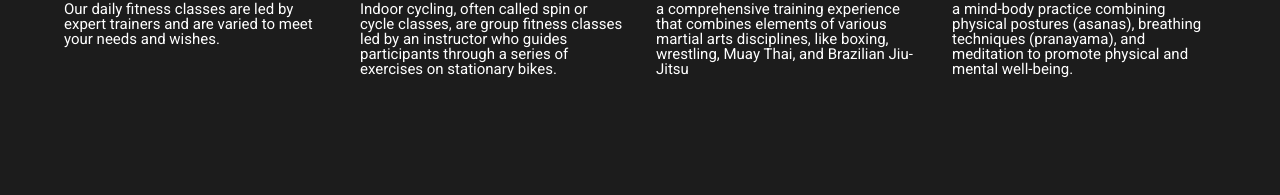
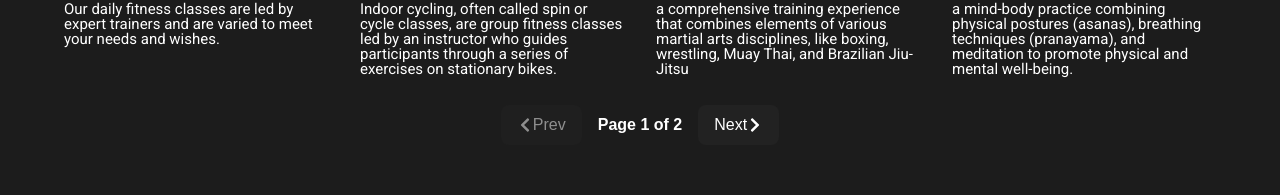
Before and after one commit to CharbelWehbe/gym-ai-frontend, a React (Vite) app: page /categories in a window 1280 px wide. Shown: the part 934-1129 px from the top of the page. Built offline with nearby package versions, Linux system fonts and the light colour scheme.

Commit message:
some changes

```diff
--- a/src/Categories.css
+++ b/src/Categories.css
@@ -74,6 +74,60 @@
   line-height: 100%;
   letter-spacing: 0%;
 }
+.pagination-controls {
+  display: flex;
+  justify-content: center;
+  align-items: center;
+  gap: 1rem;
+  margin-top: 20px;
+}
+
+.pagination-controls button {
+  display:flex;
+  /* justify-content:space-between; */
+  align-items:center;
+  padding: 8px 16px;
+  background-color: #222;
+  color: white;
+  border: none;
+  border-radius: 8px;
+  cursor: pointer;
+  transition: 0.2s ease;
+}
+
+.pagination-controls button:disabled {
+  opacity: 0.5;
+  cursor: not-allowed;
+}
+
+.pagination-controls span {
+  font-weight: bold;
+  font-size: 16px;
+}
+
+/* Tablet View (iPad, etc.) */
+@media (max-width: 1024px)and (min-width: 821px){
+
+.cat-title{
+  //margin-top:8.5%;
+ padding:4.2%;
+}
+
+
+
+
+
+
+
+}
+
+@media(max-width:820px){
+  .cat-title{
+    font-size:70px;
+  }
+
+}
+
 
 /* Responsive */
 @media (max-width: 480px) {
@@ -154,20 +208,3 @@
     text-align: start;
   }
 }
-
-/* Tablet View (iPad, etc.) */
-@media (max-width: 1024px)and (min-width: 821px){
-
-.cat-title{
-  //margin-top:8.5%;
- padding:4.2%;
-
-}
-
-
-
-
-
-
-
-}
--- a/src/Favorites.css
+++ b/src/Favorites.css
@@ -79,6 +79,11 @@
   color: #fff;
     padding: 0.5rem 0;
 
+}
+.favorite-arrow{
+    color: #c31afb;
+  font-size: 20px;
+  transition: transform 0.2s ease;
 }
 .removed-label {
   color: #ff6666;
--- a/src/components/Navbar.jsx
+++ b/src/components/Navbar.jsx
@@ -1,11 +1,16 @@
 import '../App.css';
-import { useState } from 'react';
-import { NavLink } from "react-router-dom";
+import { useState ,useEffect} from 'react';
+import { NavLink,useLocation  } from "react-router-dom";
 
 export default function Navbar() {
     const [isOpen, setIsOpen] = useState(false);
     const handleLinkClick = () => setIsOpen(false);
+const location = useLocation();
 
+  // Close the burger menu whenever route changes
+  useEffect(() => {
+    setIsOpen(false);
+  }, [location]);
   return (
     <nav className="navbar transparent-navbar">
       <div className="logo">
@@ -34,7 +39,7 @@ export default function Navbar() {
         <NavLink to="/login" onClick={handleLinkClick} className={({ isActive }) => isActive ? "button-18 active-button" : "button-18"}>Sign In</NavLink>
        {/* This profile icon shows ONLY on desktop */}
         <div className="profile-icon-desktop">
-          <NavLink to="/profile" onClick={handleLinkClick} className="btn-nav">
+          <NavLink to="/profile" onClick={handleLinkClick} className={({ isActive }) => isActive ? "btn-nav active-button" : "btn-nav"}>
             <img src="/profile-icon.png" alt="Profile" className="profile-icon" />
           </NavLink>
         </div>
--- a/src/pages/Categories.jsx
+++ b/src/pages/Categories.jsx
@@ -1,7 +1,9 @@
 import '../Categories.css'
 import React from 'react';
+import { useState ,useRef ,useEffect  } from 'react';
+
 import { Link } from 'react-router-dom';
-import { FaChevronRight } from "react-icons/fa";
+import { FaChevronRight ,FaChevronLeft  } from "react-icons/fa";
 
 const categories = [
   { id: 'strength', title: 'Strength training', image: '/gym-image-1.png',description: 'Sculpt and strengthen your body with our advanced equipment.' },
@@ -12,17 +14,56 @@ const categories = [
   { id: 'cycle', title: 'Lets cycle', image: '/cat6.jpg',description: 'Indoor cycling, often called spin or cycle classes, are group fitness classes led by an instructor who guides participants through a series of exercises on stationary bikes.' },
   { id: 'mma', title: 'Mma', image: '/cat7.jpg',description: 'a comprehensive training experience that combines elements of various martial arts disciplines, like boxing, wrestling, Muay Thai, and Brazilian Jiu-Jitsu' },
   { id: 'yoga', title: 'Yoga', image: '/cat8.jpg',description: 'a mind-body practice combining physical postures (asanas), breathing techniques (pranayama), and meditation to promote physical and mental well-being.'     },
+  { id: 'cycle', title: 'Lets cycle', image: '/cat6.jpg',description: 'Indoor cycling, often called spin or cycle classes, are group fitness classes led by an instructor who guides participants through a series of exercises on stationary bikes.' },
+  { id: 'move', title: 'Move it', image: '/cat5.jpg',description: 'Our daily fitness classes are led by expert trainers and are varied to meet your needs and wishes.' },
+  { id: 'mma', title: 'Mma', image: '/cat7.jpg',description: 'a comprehensive training experience that combines elements of various martial arts disciplines, like boxing, wrestling, Muay Thai, and Brazilian Jiu-Jitsu' },
+  { id: 'yoga', title: 'Yoga', image: '/cat8.jpg',description: 'a mind-body practice combining physical postures (asanas), breathing techniques (pranayama), and meditation to promote physical and mental well-being.'     },
+  { id: 'body', title: 'Body Composition', image: '/gym-image-4.png',description: 'Enhance your overall health, boosts metabolism, increases strength, and promotes a leaner physique.' },
+  { id: 'flexibility', title: 'Flexibility Programs', image: '/gym-image-3.png',description: 'Improve your joint and muscle mobility through stretching, enhancing movement, performance, and injury prevention.' },
+  { id: 'cardio', title: 'Cardio Programs', image: '/gym-image-2.png',description: 'Boost your stamina and endurance with tailored cardio plans.' },
+  { id: 'strength', title: 'Strength training', image: '/gym-image-1.png',description: 'Sculpt and strengthen your body with our advanced equipment.' },
 ];
+const ITEMS_PER_PAGE = 8;
 
 
 const Categories = () => {
+   const [currentPage, setCurrentPage] = useState(1);
+
+  const totalPages = Math.ceil(categories.length / ITEMS_PER_PAGE);
+  const startIndex = (currentPage - 1) * ITEMS_PER_PAGE;
+  const endIndex = startIndex + ITEMS_PER_PAGE;
+  const visibleCategories = categories.slice(startIndex, endIndex);
+
+const containerRef = useRef(null);
+
+  useEffect(() => {
+  if (containerRef.current) {
+    containerRef.current.scrollLeft = 0;
+  }
+},[currentPage]);
+  const goToNextPage = () => {
+    if (currentPage < totalPages) {
+      setCurrentPage(currentPage + 1);
+    }
+  };
+
+  const goToPrevPage = () => {
+    if (currentPage > 1){
+
+     setCurrentPage(currentPage - 1);
+    }
+  };
+
   return (
     <div className="cat-section">
       <h1 className="cat-title">Categories</h1>
-      <div className="cat-grid">
-        {categories.map((cat) => (
-          <div key={cat.id} className="cat-card">
+      <div className="cat-grid" ref={containerRef}>
+
+        {visibleCategories.map((cat, index) => (
+          <div key={`${cat.id}-${index}`} className="cat-card">
+            <Link to={`/categories/${cat.id}`}>
             <img src={cat.image} alt={cat.title} className="cat-img" />
+              </Link>
             <h3 className="cat-card-title">
               {cat.title}
               <Link to={`/categories/${cat.id}`} className="cat-arrow">
@@ -32,6 +73,16 @@ const Categories = () => {
             <p className="cat-description">{cat.description}</p>
           </div>
         ))}
+      </div>
+      {/* Pagination Buttons */}
+      <div className="pagination-controls">
+        <button onClick={goToPrevPage} disabled={currentPage === 1}>
+          <FaChevronLeft /> Prev
+        </button>
+        <span>Page {currentPage} of {totalPages}</span>
+        <button onClick={goToNextPage} disabled={currentPage === totalPages}>
+          Next <FaChevronRight />
+        </button>
       </div>
     </div>
   );
--- a/src/pages/Favorites.jsx
+++ b/src/pages/Favorites.jsx
@@ -1,5 +1,5 @@
 import React, { useEffect, useState } from 'react';
-import { FaHeart, FaRegHeart } from 'react-icons/fa';
+import { FaHeart, FaRegHeart,FaChevronRight  } from 'react-icons/fa';
 import { useNavigate } from 'react-router-dom';
 import '../Favorites.css';
 
@@ -64,7 +64,13 @@ const Favorites = () => {
                 style={{ cursor: 'pointer' }}
               >
                 <img src={item.image} alt={item.title} className="favorite-img" />
-                <h3 className="favorite-category-title">{item.title}</h3>
+
+
+                <h3 className="favorite-category-title">{item.title}
+
+                                    <FaChevronRight className="favorite-arrow" />
+
+                </h3>
                 {item.description && (
                   <p className="favorite-category-description">{item.description}</p>
                 )}
--- a/src/pages/Landingpage.jsx
+++ b/src/pages/Landingpage.jsx
@@ -34,10 +34,10 @@ function App() {
           <p className="info-text">First 3 days will be free then<br /> $99.00 per month</p>
         </div>
         <div className="info-right">
-          <p className="info-highlight">
+          <div className="info-highlight">
             <h2 className="info-right-title"> Don't Miss Out! </h2>
             Stay tuned for a day filled with <br />challenges, fun, and prizes.
-          </p>
+          </div>
           <video className="promo-video" controls>
             <source src="/videos/gym-ad2.mp4" type="video/mp4" />
             Your browser does not support the video tag.
--- a/src/pages/SpecificCategory.jsx
+++ b/src/pages/SpecificCategory.jsx
@@ -93,7 +93,19 @@ const toggleFavorite = (item) => {
                <FaRegHeart className="outlined-heart" />
                      )}
               </button>
-            <img src={item.image} alt={item.title} className="detail-img" />
+<Link
+  to={`/videopage/${encodeURIComponent(item.title)}`}
+  state={{
+    title: item.title,
+    image: item.image,
+    description: item.description,
+    video: item.video,
+    categoryId: categoryId,
+  }}
+  className="detail-img-link"
+>
+  <img src={item.image} alt={item.title} className="detail-img" />
+</Link>
 
             {/* <h3 className="Specific-category-title">{item.title}
                    <span className="arrow-icon"><FaChevronRight /></span>
--- a/src/pages/VideoPage.jsx
+++ b/src/pages/VideoPage.jsx
@@ -8,7 +8,7 @@ export default function VideoPage() {
   const { state } = useLocation();
   const navigate = useNavigate();
 
-  const { title, description, video, image, categoryId } = state || {};
+  const { title, description, video, image } = state || {};
   const [isPlaying, setIsPlaying] = useState(false);
 
   if (!state || !video || !image) {
@@ -20,7 +20,7 @@ export default function VideoPage() {
       {/* <div className="top-bar"> */}
       <div className="video-header">
 
-        <button className="back-btn" onClick={() => navigate(`/categories/${categoryId}`)}>
+        <button className="back-btn" onClick={() => navigate(-1)}>
           <FaArrowLeft /> Back
         </button>
       <h1 className="video-title">{title}</h1>
```
Also changed, not shown: src/App.css (+13 -10 lines), src/Signin.css (+37 -53 lines).
